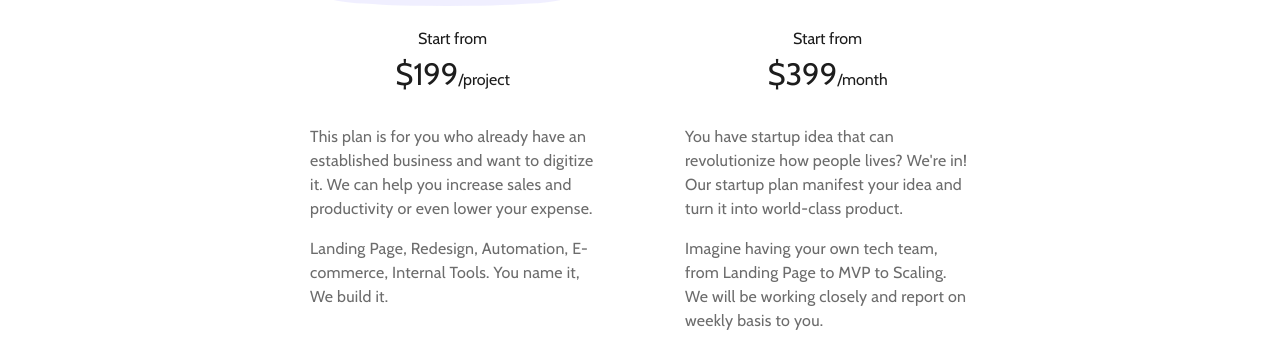
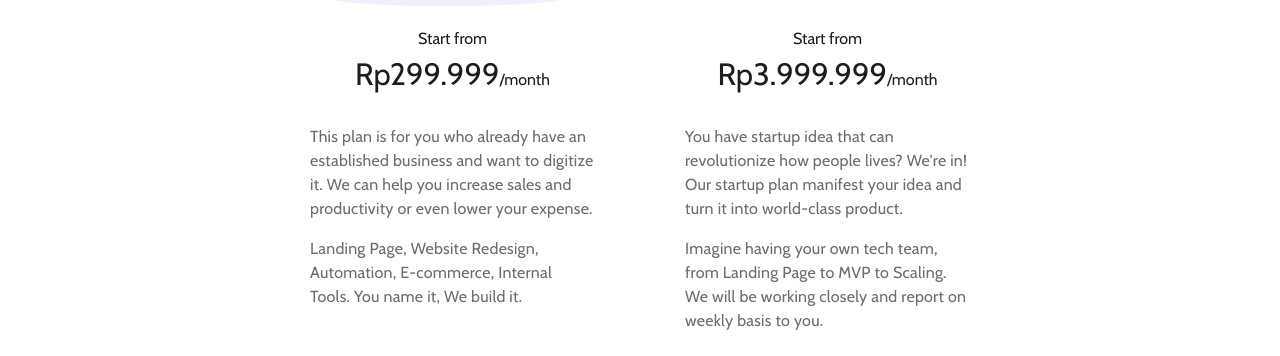
Before and after one commit to hdriqi/evius-landing-page, a Nuxt app: page /pricing in a window 1280 px wide. Shown: the part 444-800 px from the top of the page. Built offline with nearby package versions, Linux system fonts and the light colour scheme; no server answers.

Commit message:
change pricing to IDR

```diff
--- a/pages/pricing/index.vue
+++ b/pages/pricing/index.vue
@@ -14,11 +14,11 @@
 							</div>
 							<div class="col-12 pb-4 text-center">
 								<h6>Start from</h6>
-								<h6><span class="h3">$199</span>/project</h6>
+								<h6><span class="h3">Rp299.999</span>/month</h6>
 							</div>
 							<div class="col-12">
 								<p>This plan is for you who already have an established business and want to digitize it. We can help you increase sales and productivity or even lower your expense.</p>
-								<p>Landing Page, Redesign, Automation, E-commerce, Internal Tools. You name it, We build it.</p>
+								<p>Landing Page, Website Redesign, Automation, E-commerce, Internal Tools. You name it, We build it.</p>
 							</div>
 						</div>
 					</div>
@@ -32,7 +32,7 @@
 							</div>
 							<div class="col-12 pb-4 text-center">
 								<h6>Start from</h6>
-								<h6><span class="h3">$399</span>/month</h6>
+								<h6><span class="h3">Rp3.999.999</span>/month</h6>
 							</div>
 							<div class="col-12">
 								<p>You have startup idea that can revolutionize how people lives? We're in! Our startup plan manifest your idea and turn it into world-class product.</p>
```
